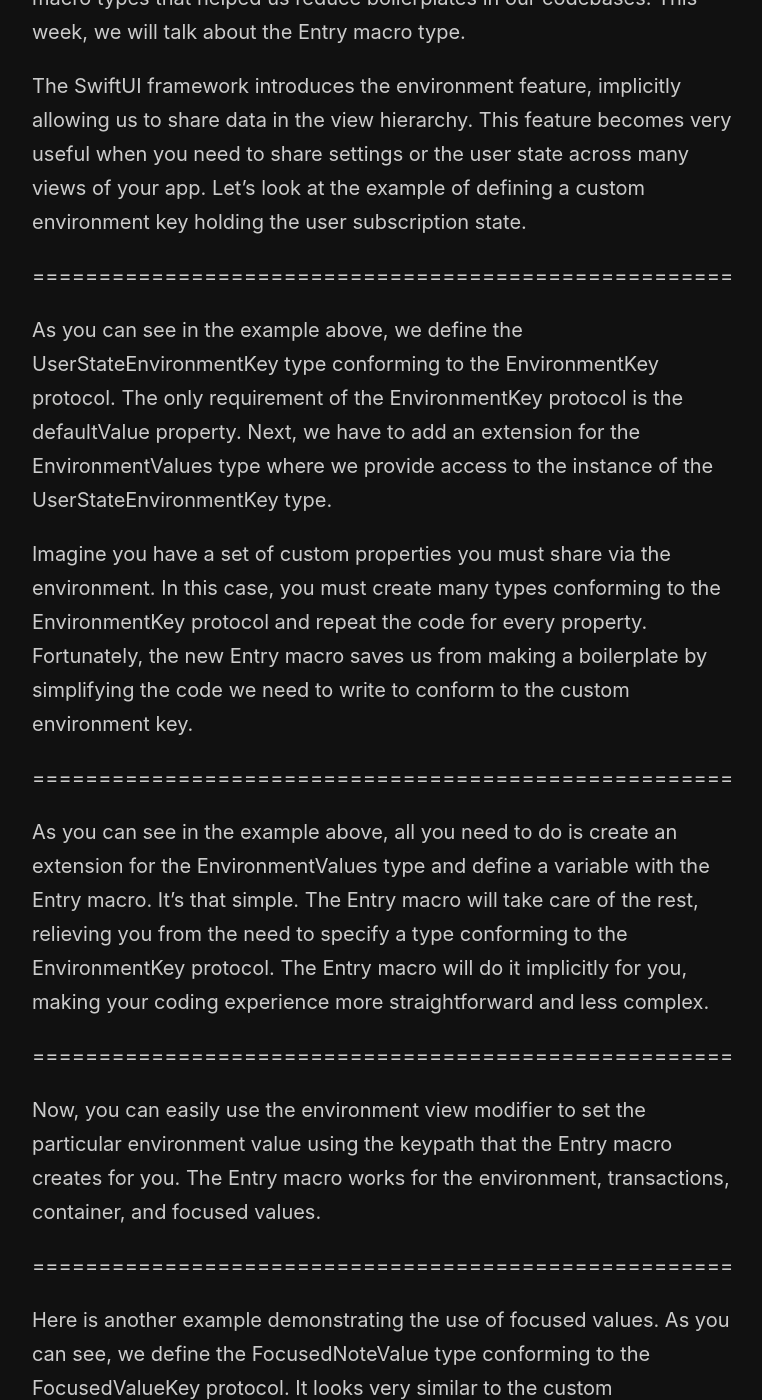
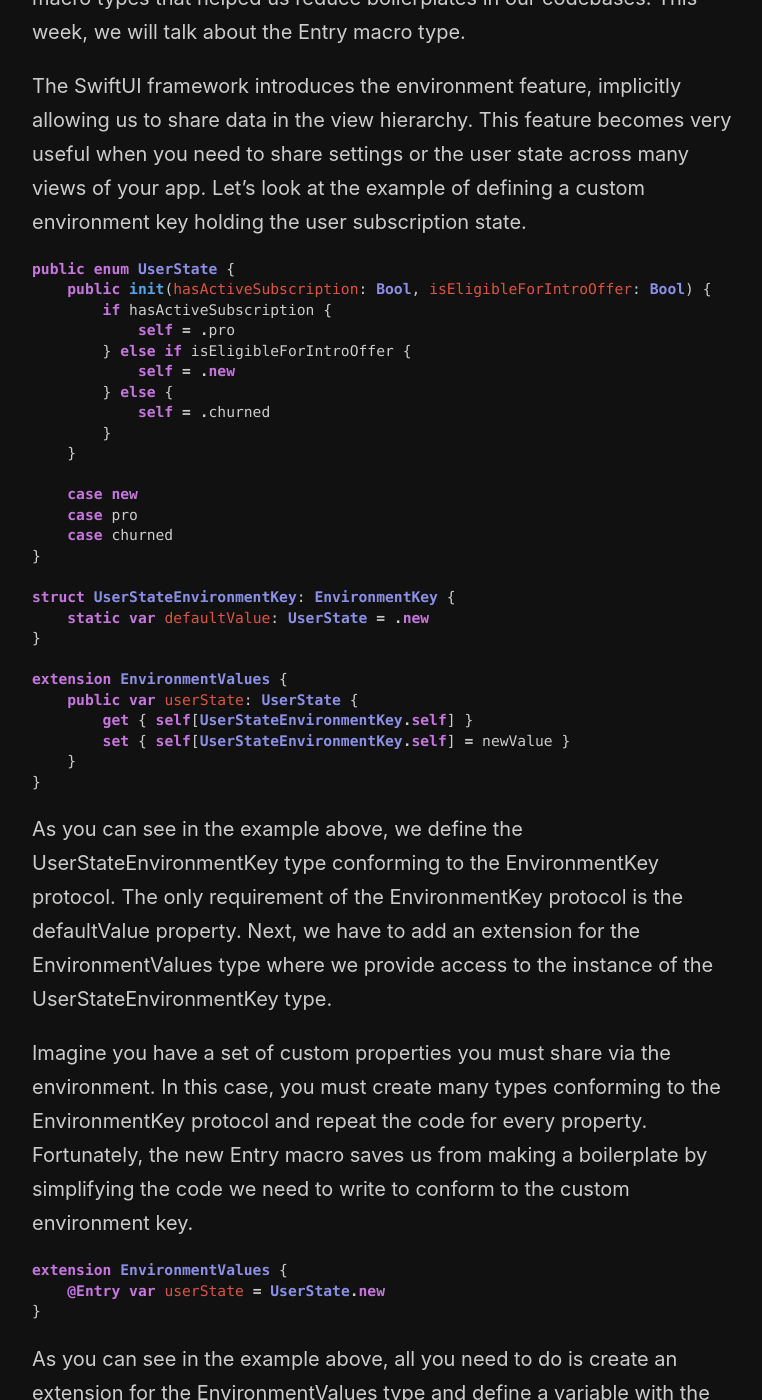
Before and after one commit to mecid/mecid.github.io, a Jekyll site: the page built from _posts/2024-07-09-introducing-entry-macro-in-swiftui.md, in a window 1280 px wide and 1400 px high, scrolled down 363 px. Shown: the whole window, without its empty margins (258-1020 px from the left). Built offline with Jekyll 4.4.1, drawn with Linux system fonts in a browser that asks for light colours; some of the changed text lies outside the part shown.

Commit message:
entry macro code examples added

````diff
--- a/_posts/2024-07-09-introducing-entry-macro-in-swiftui.md
+++ b/_posts/2024-07-09-introducing-entry-macro-in-swiftui.md
@@ -7,25 +7,83 @@
 
 The SwiftUI framework introduces the environment feature, implicitly allowing us to share data in the view hierarchy. This feature becomes very useful when you need to share settings or the user state across many views of your app. Let's look at the example of defining a custom environment key holding the user subscription state.
 
-=====================================================
+```swift
+public enum UserState {
+    public init(hasActiveSubscription: Bool, isEligibleForIntroOffer: Bool) {
+        if hasActiveSubscription {
+            self = .pro
+        } else if isEligibleForIntroOffer {
+            self = .new
+        } else {
+            self = .churned
+        }
+    }
+
+    case new
+    case pro
+    case churned
+}
+
+struct UserStateEnvironmentKey: EnvironmentKey {
+    static var defaultValue: UserState = .new
+}
+
+extension EnvironmentValues {
+    public var userState: UserState {
+        get { self[UserStateEnvironmentKey.self] }
+        set { self[UserStateEnvironmentKey.self] = newValue }
+    }
+}
+```
 
 As you can see in the example above, we define the UserStateEnvironmentKey type conforming to the EnvironmentKey protocol. The only requirement of the EnvironmentKey protocol is the defaultValue property. Next, we have to add an extension for the EnvironmentValues type where we provide access to the instance of the UserStateEnvironmentKey type.
 
 Imagine you have a set of custom properties you must share via the environment. In this case, you must create many types conforming to the EnvironmentKey protocol and repeat the code for every property. Fortunately, the new Entry macro saves us from making a boilerplate by simplifying the code we need to write to conform to the custom environment key.
 
-=====================================================
+```swift
+extension EnvironmentValues {
+    @Entry var userState = UserState.new
+}
+```
 
 As you can see in the example above, all you need to do is create an extension for the EnvironmentValues type and define a variable with the Entry macro. It's that simple. The Entry macro will take care of the rest, relieving you from the need to specify a type conforming to the EnvironmentKey protocol. The Entry macro will do it implicitly for you, making your coding experience more straightforward and less complex.
 
-=====================================================
+```swift
+@main
+struct MyApp: App {
+    @State var userState = UserState.new
+
+    var body: some Scene {
+        WindowGroup {
+            ContentView()
+                .environment(\.userState, userState)
+        }
+    }
+}
+```
 
 Now, you can easily use the environment view modifier to set the particular environment value using the keypath that the Entry macro creates for you. The Entry macro works for the environment, transactions, container, and focused values.
 
-=====================================================
+```swift
+struct FocusedNoteValue: FocusedValueKey {
+    typealias Value = String
+}
+
+extension FocusedValues {
+    var noteValue: FocusedNoteValue.Value? {
+        get { self[FocusedNoteValue.self] }
+        set { self[FocusedNoteValue.self] = newValue }
+    }
+}
+```
 
 Here is another example demonstrating the use of focused values. As you can see, we define the FocusedNoteValue type conforming to the FocusedValueKey protocol. It looks very similar to the custom environment key and requires the same amount of boilerplate per custom value.
 
-=====================================================
+```swift
+extension FocusedValues {
+    @Entry var noteValue: String?
+}
+```
 
 As I said before, the Entry macro also works excellently with focused values. The only difference is the property that you define in the extension of the FocusedValues type must be optional because it is only available when the view is focused.
 
````
